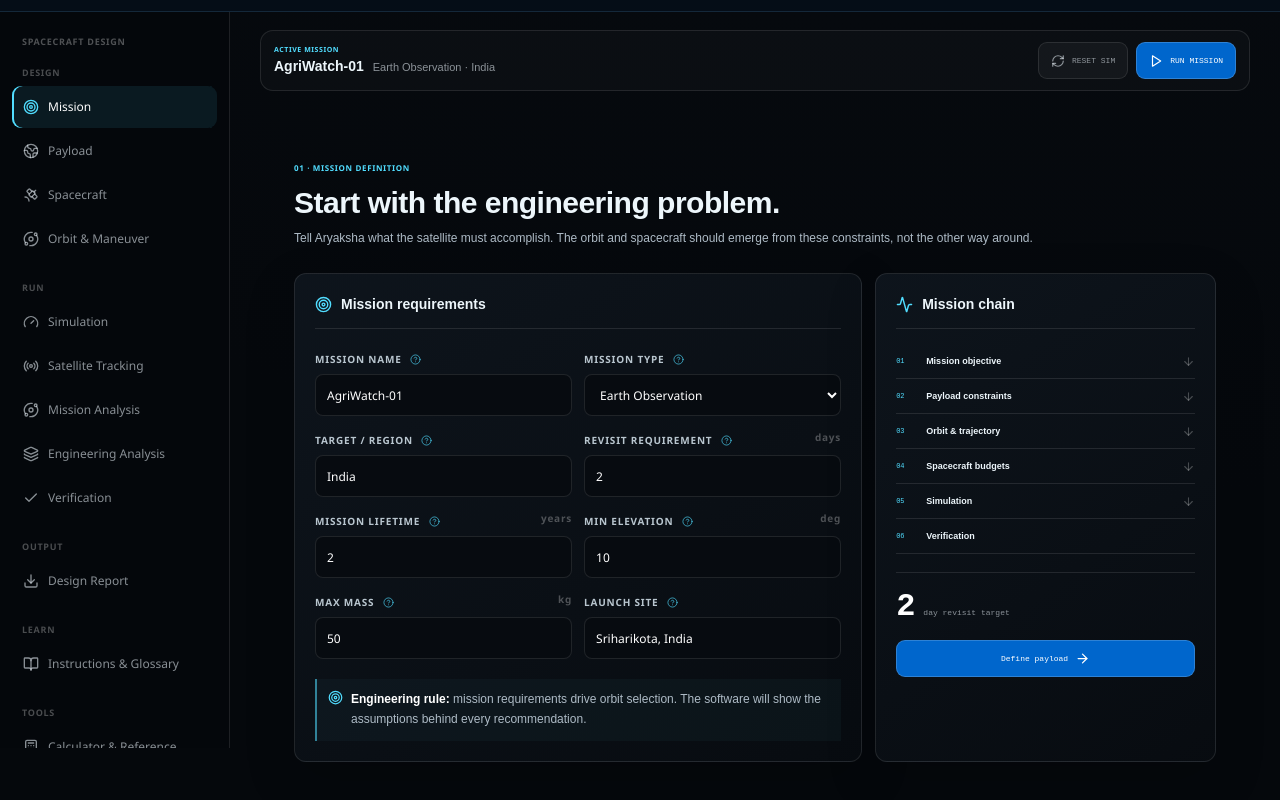
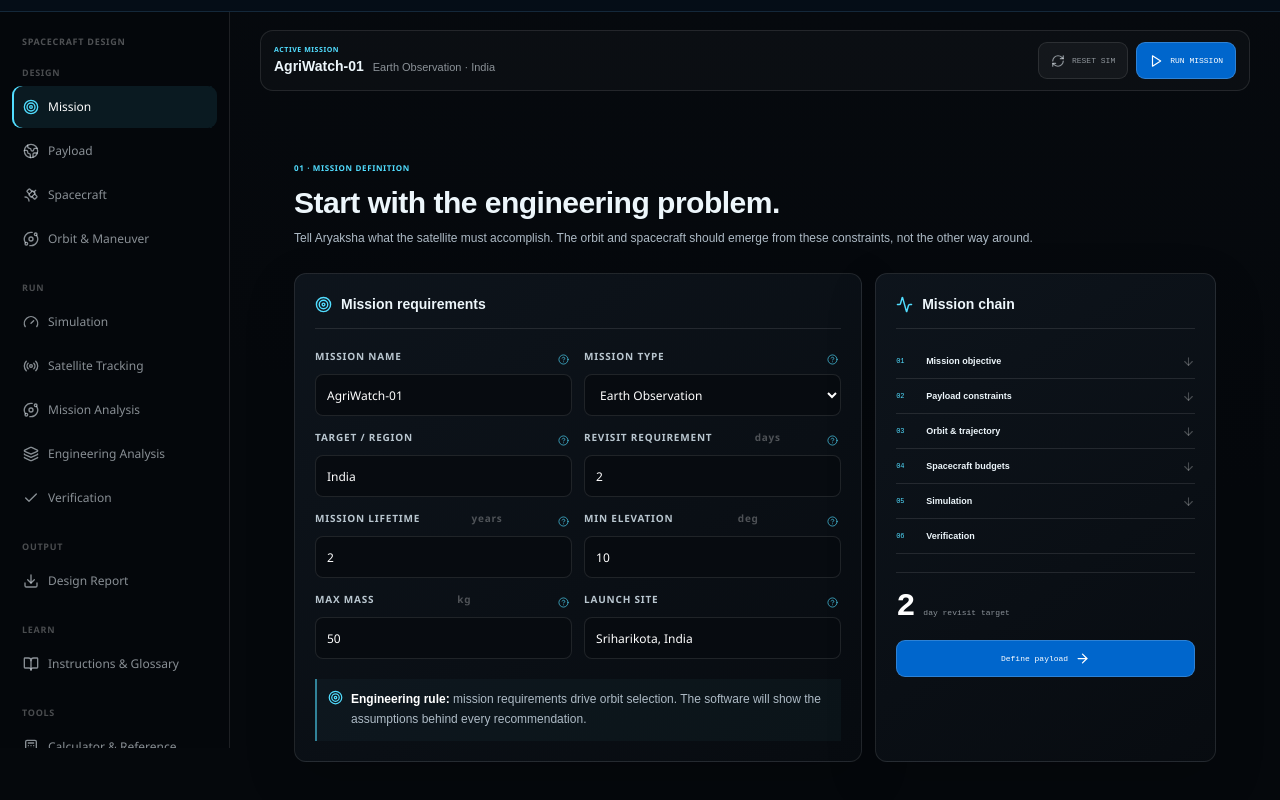
Before and after one commit to psytronot/Aryaksha, a React (Vite) app: page / in a window 1280 px wide. Shown: the part 1271-2071 px from the top of the page. Built offline with nearby package versions, Linux system fonts and the light colour scheme.

Commit message:
fix(a11y): associate engineering fields with explicit labels

```diff
--- a/src/App.tsx
+++ b/src/App.tsx
@@ -887,8 +887,15 @@ function ToolsView() {
 }
 
 function Card({ title, icon, children }: { title:string; icon:React.ReactNode; children:React.ReactNode }) { return <section data-context-label={title} className="card"><div className="card-head"><span>{icon}</span><b>{title}</b></div>{children}</section>; }
-function Field({ label, value, unit, type='text', onChange }: { label:string; value:string|number; unit?:string; type?:string; onChange:(v:string)=>void }) { return <label data-context-label={label} className="field"><span><span className="field-label">{label}<HelpTip label={label} /></span><em>{unit || ''}</em></span><input type={type} value={value} onChange={e=>onChange(e.target.value)} /></label>; }
-function SelectField({ label, value, options, onChange }: { label:string; value:string; options:string[]; onChange:(v:string)=>void }) { return <label data-context-label={label} className="field"><span><span className="field-label">{label}<HelpTip label={label} /></span></span><select value={value} onChange={e=>onChange(e.target.value)}>{options.map(x=><option key={x}>{x}</option>)}</select></label>; }
+function fieldControlId(label:string) { return `field-${label.toLowerCase().replace(/[^a-z0-9]+/g, '-').replace(/^-|-$/g, '')}`; }
+function Field({ label, value, unit, type='text', onChange }: { label:string; value:string|number; unit?:string; type?:string; onChange:(v:string)=>void }) {
+  const id = fieldControlId(label);
+  return <div data-context-label={label} className="field"><span><label htmlFor={id}><span className="field-label">{label}</span></label><em>{unit || ''}</em><HelpTip label={label} /></span><input id={id} aria-label={label} type={type} value={value} onChange={e=>onChange(e.target.value)} /></div>;
+}
+function SelectField({ label, value, options, onChange }: { label:string; value:string; options:string[]; onChange:(v:string)=>void }) {
+  const id = fieldControlId(label);
+  return <div data-context-label={label} className="field"><span><label htmlFor={id}><span className="field-label">{label}</span></label><HelpTip label={label} /></span><select id={id} aria-label={label} value={value} onChange={e=>onChange(e.target.value)}>{options.map(x=><option key={x}>{x}</option>)}</select></div>;
+}
 function Stat({ label, value }: { label:string; value:string }) { return <div data-context-label={label} className="stat-row"><span className="result-label">{label}<HelpTip label={label} /></span><b>{value}</b></div>; }
 function Flow({ items }: { items:string[] }) { return <div data-context-label={items.join(' → ')} className="flow">{items.map((item,i)=><div key={item}><span>{String(i+1).padStart(2,'0')}</span><b>{item}</b>{i<items.length-1&&<ArrowRight size={13}/>}</div>)}</div>; }
 function Telemetry({ label, value }: { label:string; value:string }) { return <div data-context-label={label} className="telemetry"><small className="result-label">{label}<HelpTip label={label} /></small><b>{value}</b></div>; }
```
